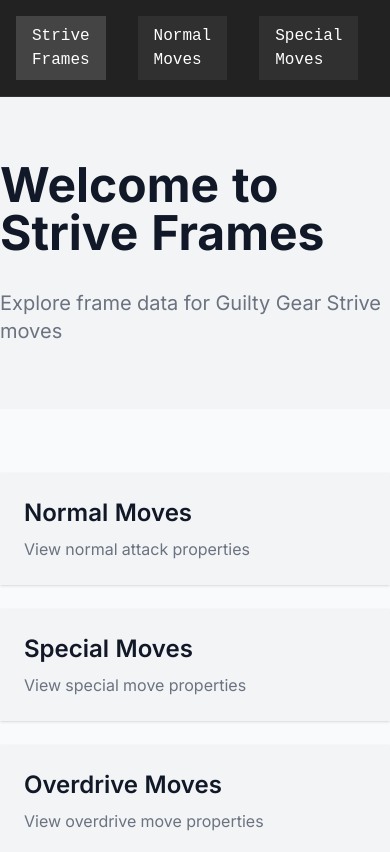
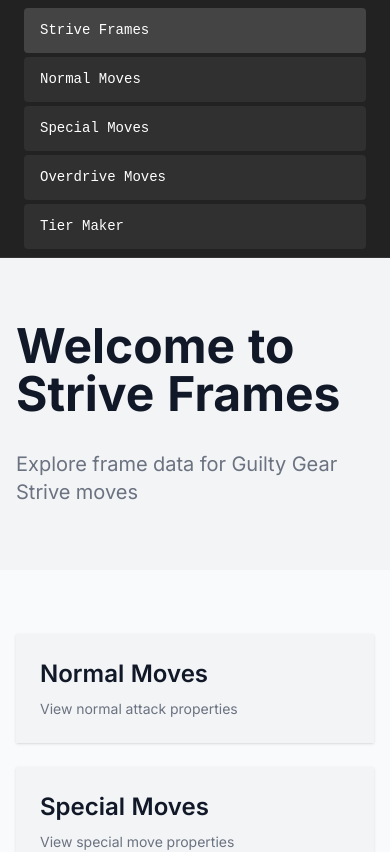
Before and after one commit to kpitzen/strive-stats, a Next.js app in the folder next/strive-frames/: page / in a window 390 px wide. Shown: the top 852 px of the page. Built offline with nearby package versions, Linux system fonts and the light colour scheme; a web font is replaced by a local one.

Commit message:
Adds responsiveness across the app

```diff
--- a/next/strive-frames/src/app/globals.scss
+++ b/next/strive-frames/src/app/globals.scss
@@ -40,6 +40,12 @@
   --shadow-md: 0 4px 6px -1px rgb(0 0 0 / 0.1), 0 2px 4px -2px rgb(0 0 0 / 0.1);
 
   --font-mono: 'GeistMono-Regular', ui-monospace, monospace;
+
+  /* Responsive breakpoints */
+  --breakpoint-sm: 480px;
+  --breakpoint-md: 768px;
+  --breakpoint-lg: 1024px;
+  --breakpoint-xl: 1200px;
 }
 
 @media (prefers-color-scheme: dark) {
@@ -79,12 +85,24 @@
   font-family: var(--font-mono);
   background: var(--theme-background);
   color: var(--theme-text);
+  -webkit-text-size-adjust: 100%;
+  -webkit-tap-highlight-color: transparent;
 }
 
 body {
   min-height: 100vh;
   display: flex;
   flex-direction: column;
+  font-size: 16px;
+  line-height: 1.5;
+
+  @media (max-width: 768px) {
+    font-size: 15px;
+  }
+
+  @media (max-width: 480px) {
+    font-size: 14px;
+  }
 }
 
 a {
@@ -109,3 +127,40 @@
   --theme-focused-foreground: var(--color-neon-green-50);
   --theme-focused-foreground-subdued: var(--color-neon-green-50-5);
 }
+
+/* Responsive container widths */
+.container {
+  width: 100%;
+  margin-right: auto;
+  margin-left: auto;
+  padding-right: 1rem;
+  padding-left: 1rem;
+
+  @media (min-width: 640px) {
+    max-width: 640px;
+  }
+
+  @media (min-width: 768px) {
+    max-width: 768px;
+  }
+
+  @media (min-width: 1024px) {
+    max-width: 1024px;
+  }
+
+  @media (min-width: 1200px) {
+    max-width: 1200px;
+  }
+}
+
+/* Touch device optimizations */
+@media (hover: none) {
+  * {
+    cursor: default !important;
+  }
+
+  a:hover,
+  button:hover {
+    opacity: 1 !important;
+  }
+}
--- a/next/strive-frames/src/app/tier-maker/TierMaker.module.scss
+++ b/next/strive-frames/src/app/tier-maker/TierMaker.module.scss
@@ -2,8 +2,9 @@
   padding: 2rem;
   max-width: 1200px;
   margin: 0 auto;
+}
 
-  h1 {
+.title {
   text-align: left;
   margin-bottom: 2rem;
   color: var(--theme-text);
@@ -13,7 +14,6 @@
   background: var(--theme-background-modal);
   padding: 1rem;
   border-radius: 2px;
-  }
 }
 
 .controls {
@@ -358,3 +358,46 @@
     min-width: 0;
   }
 }
+
+@media (max-width: 480px) {
+  .container {
+    padding: 0.5rem;
+  }
+
+  .title {
+    font-size: 1.25rem;
+    padding: 0.75rem;
+    margin-bottom: 1rem;
+  }
+
+  .tierRow {
+    padding: 0.75rem;
+  }
+
+  .character {
+    width: 45px;
+    height: 45px;
+  }
+
+  .characterPool {
+    padding: 0.75rem;
+    gap: 0.5rem;
+  }
+
+  .characterIcon {
+    width: 35px;
+    height: 35px;
+  }
+
+  .characterName {
+    font-size: 0.7rem;
+    max-width: 70px;
+  }
+
+  .toast {
+    left: 1rem;
+    right: 1rem;
+    bottom: 1rem;
+    text-align: center;
+  }
+}
--- a/next/strive-frames/src/app/tier-maker/TierMakerClient.tsx
+++ b/next/strive-frames/src/app/tier-maker/TierMakerClient.tsx
@@ -158,7 +158,7 @@
   return (
     <DndProvider backend={isMobile ? TouchBackend : HTML5Backend}>
       <div className={styles.container}>
-        <h1>Guilty Gear Strive Tier Maker</h1>
+        <h1 className={styles.title}>Guilty Gear Strive Tier Maker</h1>
         <div className={styles.controls}>
           <button
             className={styles.addTierButton}
--- a/next/strive-frames/src/components/Navigation.module.scss
+++ b/next/strive-frames/src/components/Navigation.module.scss
@@ -18,6 +18,7 @@
   text-decoration: none;
   padding: 0.5rem 1rem;
   transition: background-color 0.2s;
+  white-space: nowrap;
 
   &:hover {
     background: #333;
@@ -28,3 +29,28 @@
     color: white;
   }
 }
+
+@media (max-width: 768px) {
+  .content {
+    flex-direction: column;
+    gap: 0.5rem;
+    padding: 0 1rem;
+  }
+
+  .content a {
+    display: block;
+    text-align: left;
+    padding: 0.75rem 1rem;
+    border-radius: 4px;
+  }
+}
+
+@media (max-width: 480px) {
+  .root {
+    padding: 0.5rem;
+  }
+
+  .content {
+    gap: 0.25rem;
+  }
+}
--- a/next/strive-frames/src/components/srcl/Table.module.scss
+++ b/next/strive-frames/src/components/srcl/Table.module.scss
@@ -7,7 +7,9 @@
   border: 1px solid var(--theme-border);
   max-height: 70vh;
   display: block;
+  overflow-x: auto;
   overflow-y: auto;
+  -webkit-overflow-scrolling: touch;
 
   thead {
     position: sticky;
@@ -19,3 +21,19 @@
     border-top: 1px solid var(--theme-border);
   }
 }
+
+@media (max-width: 768px) {
+  .root {
+    font-size: 0.9rem;
+    max-height: 60vh;
+  }
+}
+
+@media (max-width: 480px) {
+  .root {
+    font-size: 0.8rem;
+    max-height: 50vh;
+    border-left: none;
+    border-right: none;
+  }
+}
--- a/next/strive-frames/src/components/srcl/TableColumn.module.scss
+++ b/next/strive-frames/src/components/srcl/TableColumn.module.scss
@@ -4,6 +4,7 @@
   font-family: var(--font-mono);
   border-right: 1px solid var(--theme-border);
   background: var(--theme-background);
+  min-width: 80px;
 
   &:last-child {
     border-right: none;
@@ -15,8 +16,27 @@
   background: var(--theme-background-modal);
   border-bottom: 1px solid var(--theme-border);
   box-shadow: 0 2px 4px var(--theme-background);
+  white-space: nowrap;
 
   &:hover {
     background: var(--theme-background-modal-footer);
   }
 }
+
+@media (max-width: 768px) {
+  .root {
+    padding: 0.5rem 0.75rem;
+    min-width: 70px;
+  }
+}
+
+@media (max-width: 480px) {
+  .root {
+    padding: 0.5rem;
+    min-width: 60px;
+  }
+
+  th.root {
+    font-size: 0.9em;
+  }
+}
```
Lines whose indentation alone changed are shown as unchanged.
